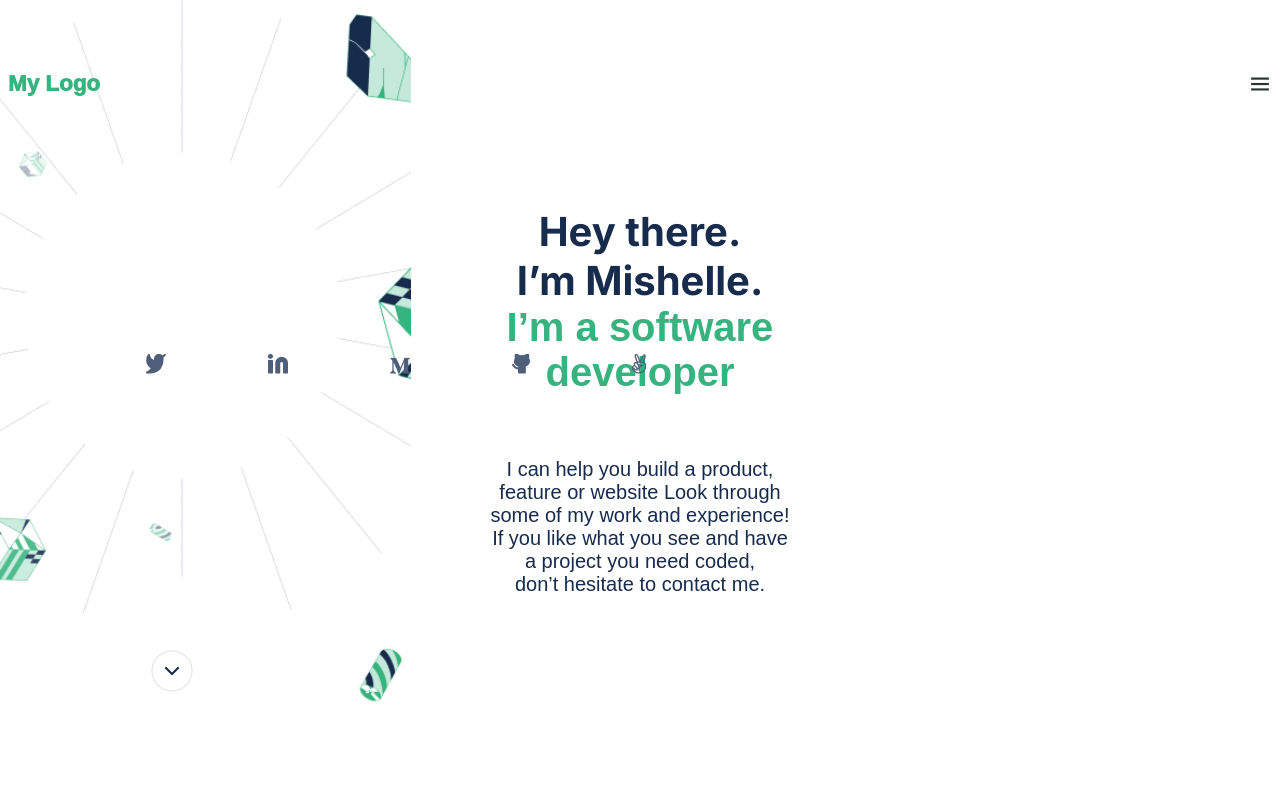
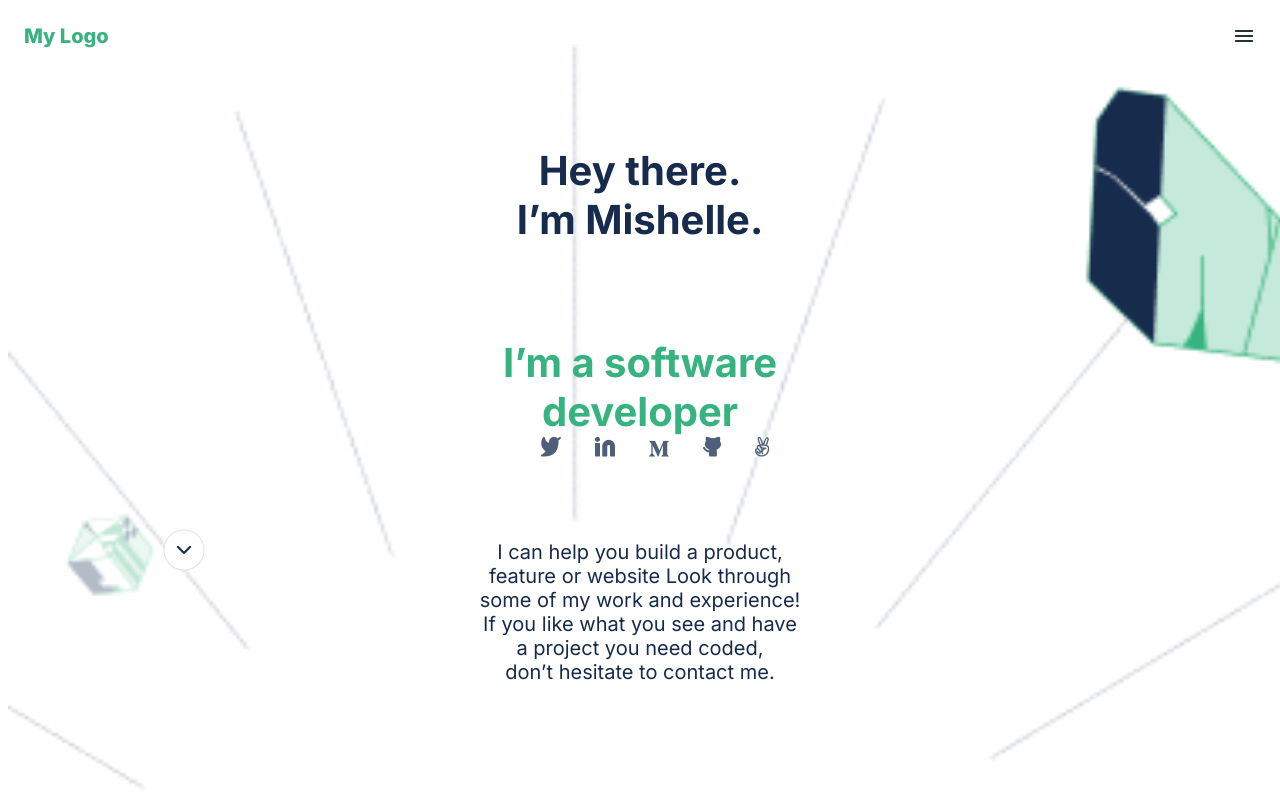
Before and after one commit to MoliBravo/Portfolio_setup_and_mobile_first, a website: page index.html in a window 1280 px wide. Drawn offline with Linux system fonts and the light colour scheme.

Commit message:
Background and action position

```diff
--- a/index.html
+++ b/index.html
@@ -7,20 +7,28 @@
     <meta name="viewport" content="width=device-width, initial-scale=1.0">
     <link href="style.css" rel="stylesheet">
     <link rel="preconnect" href="https://fonts.gstatic.com" crossorigin>
-    <link href="https://fonts.googleapis.com/css2?family=Inter:wght@300;400;500;600;700;800&display=swap" rel="stylesheet">
+    <link href="https://fonts.googleapis.com/css2?family=Inter:wght@300;400;500;600;700;800&display=swap"
+        rel="stylesheet">
     <title>Document</title>
 </head>
 
 <body>
-    <section>
-<header id="logo" class="toolbar">My Logo
-<img src="images/Icon-Menu.png" alt="menu_icon" id="icon-menu" class="toolbar" >
+    <header class="toolbar">
+        <a href="" class="logo">My Logo</a>
+        <nav class="navigation">
+            <img src="images/Icon-Menu.png" alt="menu_icon" id="icon-menu" class="hamburger">
+        </nav>
     </header>
+    <main>
+        <section class="hero-section">
+
             <h1 id="hello" class="container">Hey there. <br>
                 I’m Mishelle.</h1>
             <h2 id="developer" class="container">I’m a software <br> developer</h2>
-<p> I can help you build a product,<br> feature or website Look through <br> some of my work and experience! <br> If you like what you see and have <br> a project you need coded, <br>
-    don’t hesitate to contact me.</p>
+            <p> I can help you build a product,<br> feature or website Look through <br> some of my work and experience!
+                <br> If you like what you see and have <br> a project you need coded, <br>
+                don’t hesitate to contact me.
+            </p>
             <div class="socialMedia">
                 <ul class="social">
                     <li><img src="images/twitter.png" alt="Twitter logo" class="social"><a href=""></a></li>
@@ -30,6 +38,7 @@
                     <li><img src="images/angellist.png" alt="Angellist" class="social"><a href=""></a></li>
                 </ul>
             </div>
+    </main>
     <footer class="action"><img src="images/Action.png" alt="Action-Bottom"></footer>
 </body>
 
--- a/style.css
+++ b/style.css
@@ -1,58 +1,72 @@
+*,
+*::after,
+*::before {
+    margin: 0;
+    padding: 0;
+    box-sizing: border-box;
+}
+
 body {
     background: url(images/header-illsutration-mobile.png);
     background-color: white;
-    background-size: contain;
+    background-size: cover;
     background-repeat: no-repeat;
-
-  }
-#logo{
-    font-family: poppins, sans-serif;
-    color:#36B37E;
-    font-size: 140%;
-    font-weight: 999;
+    background-position: top 2.75rem right -0.5rem;
 
 }
 
-#icon-menu{
-    width: 328,75%;
-    height: 153,75%;
-    margin-top: -5%;
+.logo{
+    font-family: 'Inter', sans-serif;
+    color:#36B37E;
+    font-size: 20px;
+    font-weight: 999;
+    text-decoration: none;
 }
+
 .toolbar{
     display: flex;
     justify-content: space-between;
     list-style: none;
-    /*margin-top: 5%;
-    margin-bottom: 10%;*/
-    padding-top: 5%;
+    padding: 1.5rem;
+}
+
+.hero-section {
+    display: flex;
+    flex-direction: column;
+    gap: 1rem;
+    align-items: center;
 }
 
 #hello{
-    font-family: inter, sans-serif;
+    font-family: 'Inter', sans-serif;
     color: #172B4D;
     text-align: center;
+    font-weight: 700;
     font-size: 40px;
-    margin-top: 110px;
+    margin-top: 70px;
     margin-left: 20px;
     margin-right: 20px;
-
 }
 
 #developer{
-    font-family: poppins, sans-serif;
+    font-family: 'Inter', sans-serif;
     color:#36B37E;
+    font-weight: 700;
     text-align: center;
     font-size: 40px;
+    margin-top: -50px;
 
 }
 
 p{
-    font-family: poppins, sans-serif;
+    font-family: 'Inter', sans-serif;
     font-size: 20px;
     text-align: center;
+    font-weight: 400;
     margin-bottom: -30%;
-    margin-top: -5%;
+    margin-top: -40px;
     color: #172B4D;
+
 }
 .container{
     display: flex;
@@ -67,11 +81,15 @@ p{
     list-style: none;
     flex-direction: row;
     margin-top: 120px;
-    margin-left: 8%;
-
+    margin-left: 30px;
     align-content: center;
   }
 
  .action{
-    padding-top: 20%;
+width: 327px;
+height: auto;
+margin-top: 65px;
+padding-right: 20px;
+padding-left: 20px;
+
   }
```
Lines whose indentation alone changed are shown as unchanged.
